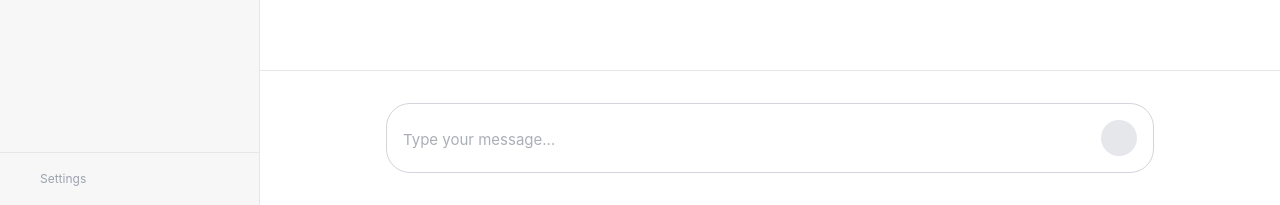
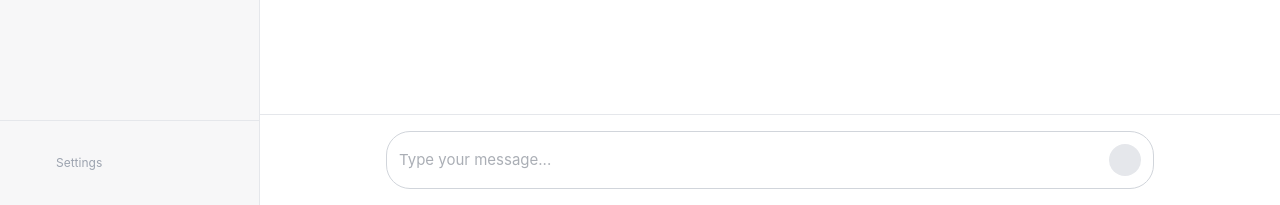
Before and after one commit to miles-hollifield/goodnight-gpt-app, a Next.js app: page / in a window 1280 px wide. Shown: the part 595-800 px from the top of the page. Built offline with nearby package versions, Linux system fonts and the light colour scheme; no server answers; some icons are missing.

Commit message:
style: Adjust padding and dimensions for improved layout in ChatUI component

```diff
--- a/src/app/ChatUI.tsx
+++ b/src/app/ChatUI.tsx
@@ -352,7 +352,7 @@ export default function ChatUI() {
               </List>
             </Box>
             <Box sx={{
-              p: 2,
+              p: 4,
               borderTop: '1px solid #e5e7eb',
               display: 'flex',
               alignItems: 'center',
@@ -539,7 +539,7 @@ export default function ChatUI() {
 
         {/* Input Area */}
         <Box sx={{
-          p: 4,
+          p: 2,
           borderTop: '1px solid #e5e7eb',
           bgcolor: '#ffffff'
         }}>
@@ -551,7 +551,7 @@ export default function ChatUI() {
                 display: 'flex',
                 alignItems: 'flex-end',
                 gap: 2,
-                p: 2,
+                p: 1.5,
                 border: '1px solid #d1d5db',
                 borderRadius: 2,
                 bgcolor: '#ffffff',
@@ -583,8 +583,8 @@ export default function ChatUI() {
                 sx={{
                   bgcolor: input.trim() ? '#000000' : '#e5e7eb',
                   color: input.trim() ? '#ffffff' : '#9ca3af',
-                  width: 36,
-                  height: 36,
+                  width: 32,
+                  height: 32,
                   '&:hover': {
                     bgcolor: input.trim() ? '#374151' : '#d1d5db'
                   },
```
